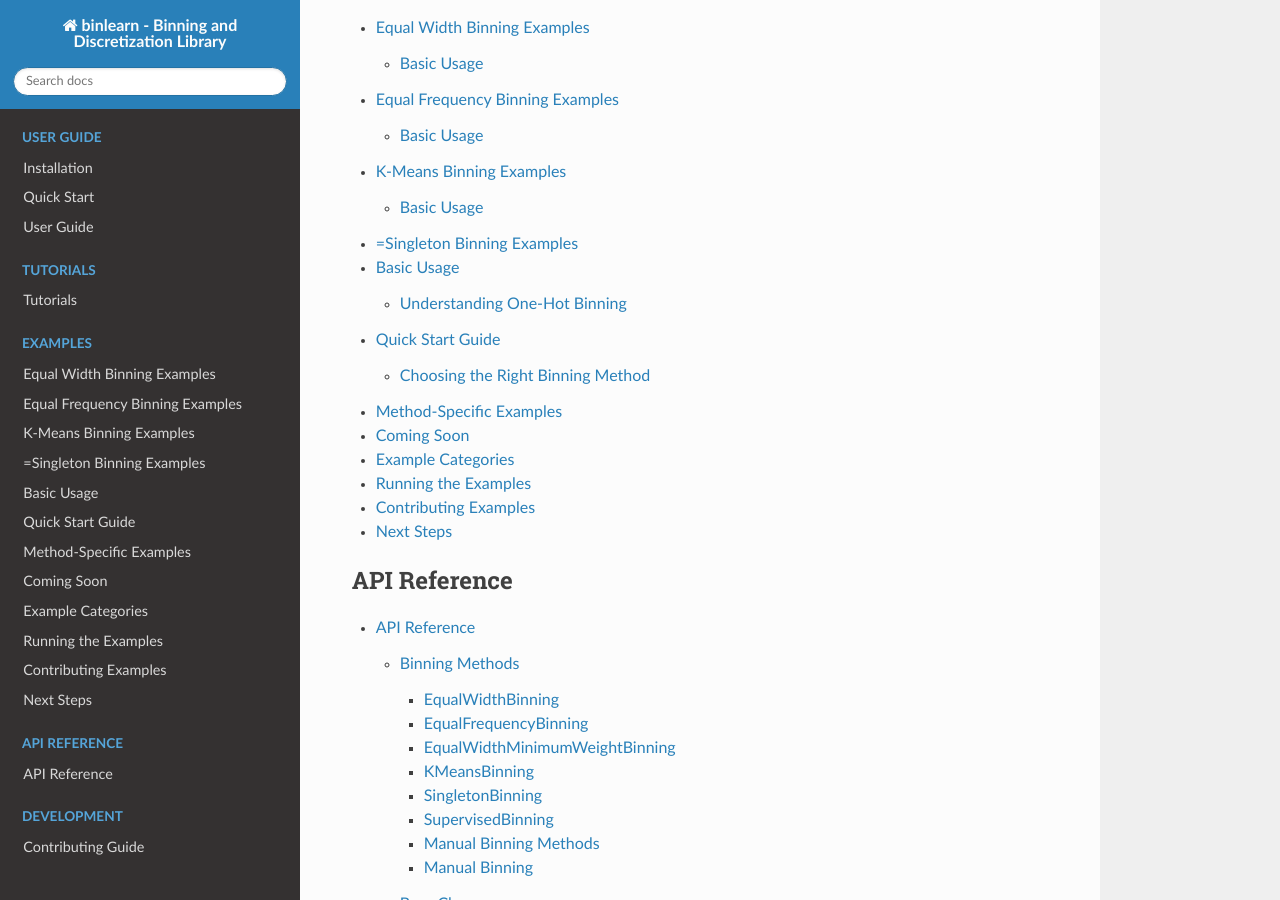
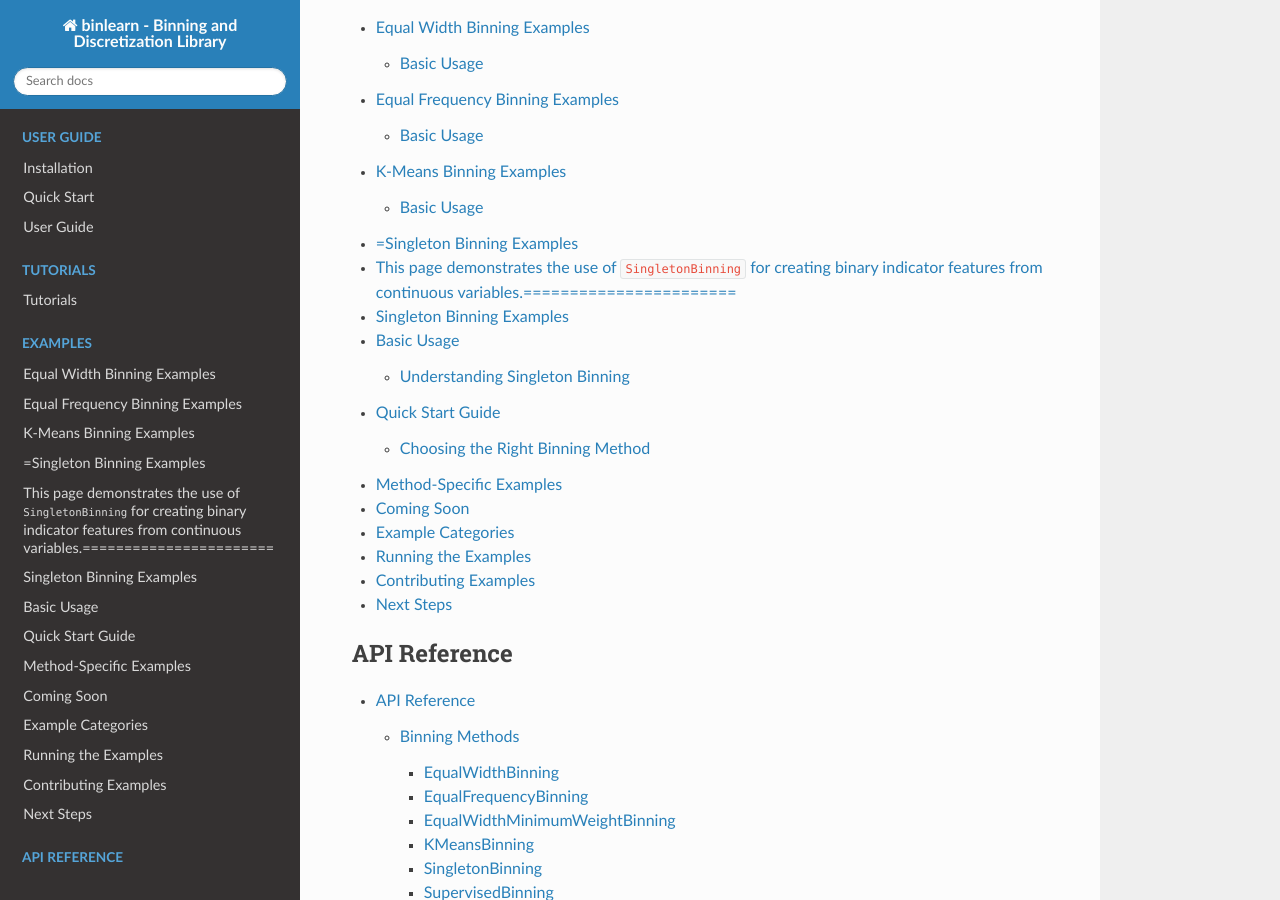
Before and after one commit to TheDAALab/binlearn, a Sphinx documentation site: the page built from docs/source/index.rst, in a window 1280 px wide and 900 px high, scrolled down 3083 px. Built offline with Sphinx 7.4.7 and the Read the Docs theme 3.1.0, drawn with Linux system fonts in a browser that asks for light colours.

Commit message:
some minor fixes

```diff
--- a/docs/source/api/methods/singleton_binning.rst
+++ b/docs/source/api/methods/singleton_binning.rst
@@ -8,7 +8,8 @@
    :inherited-members:
    :show-inheritance:
 
-**Singleton binning** creates separate bins for each unique value in the data, essentially performing categorical encoding on continuous or discrete numerical features.
+**Singleton binning** creates separate bins for each unique value in the data, essentially performing categorical encoding on continuous oFeature Engineering with Singleton Binning
+~~~~~~~~~~~~~~~~~~~~~~~~~~~~~~~~~~~~~~~~~~discrete numerical features.
 
 Overview
 --------
--- a/docs/source/examples/singleton_binning_examples.rst
+++ b/docs/source/examples/singleton_binning_examples.rst
@@ -2,16 +2,17 @@
 ==========================
 
 This page demonstrates the use of ``SingletonBinning`` for creating binary indicator features from continuous variables.=======================
-One-Hot Binning Examples
-============================
+=========================
+Singleton Binning Examples
+=========================
 
 This page demonstrates the use of ``SingletonBinning`` for creating binary indicator features from continuous variables.
 
 Basic Usage
 ===========
 
-Understanding One-Hot Binning
-------------------------------
+Understanding Singleton Binning
+~~~~~~~~~~~~~~~~~~~~~~~~~~~~~~
 
 .. code-block:: python
 
```
Also changed, not shown: 4 other files.
